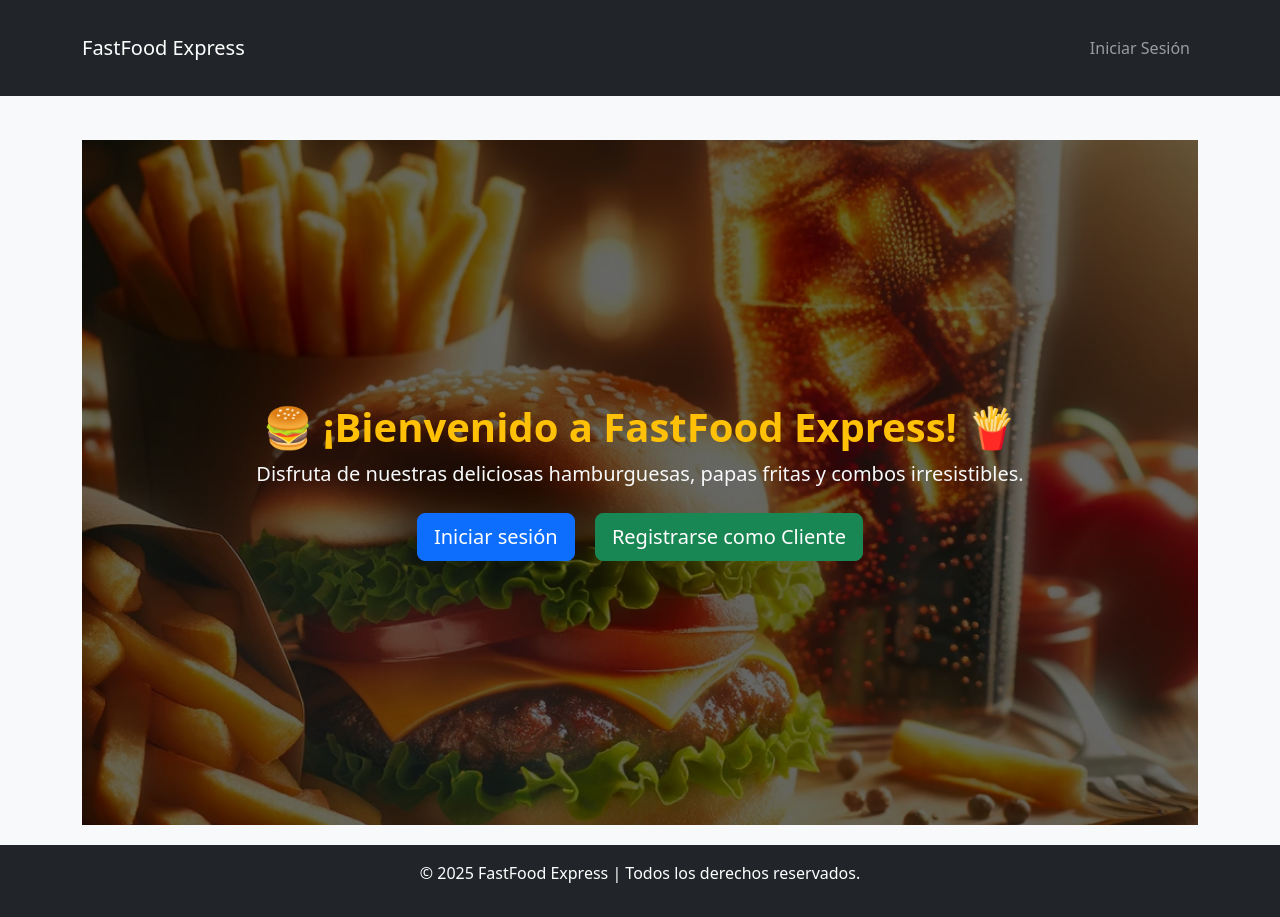
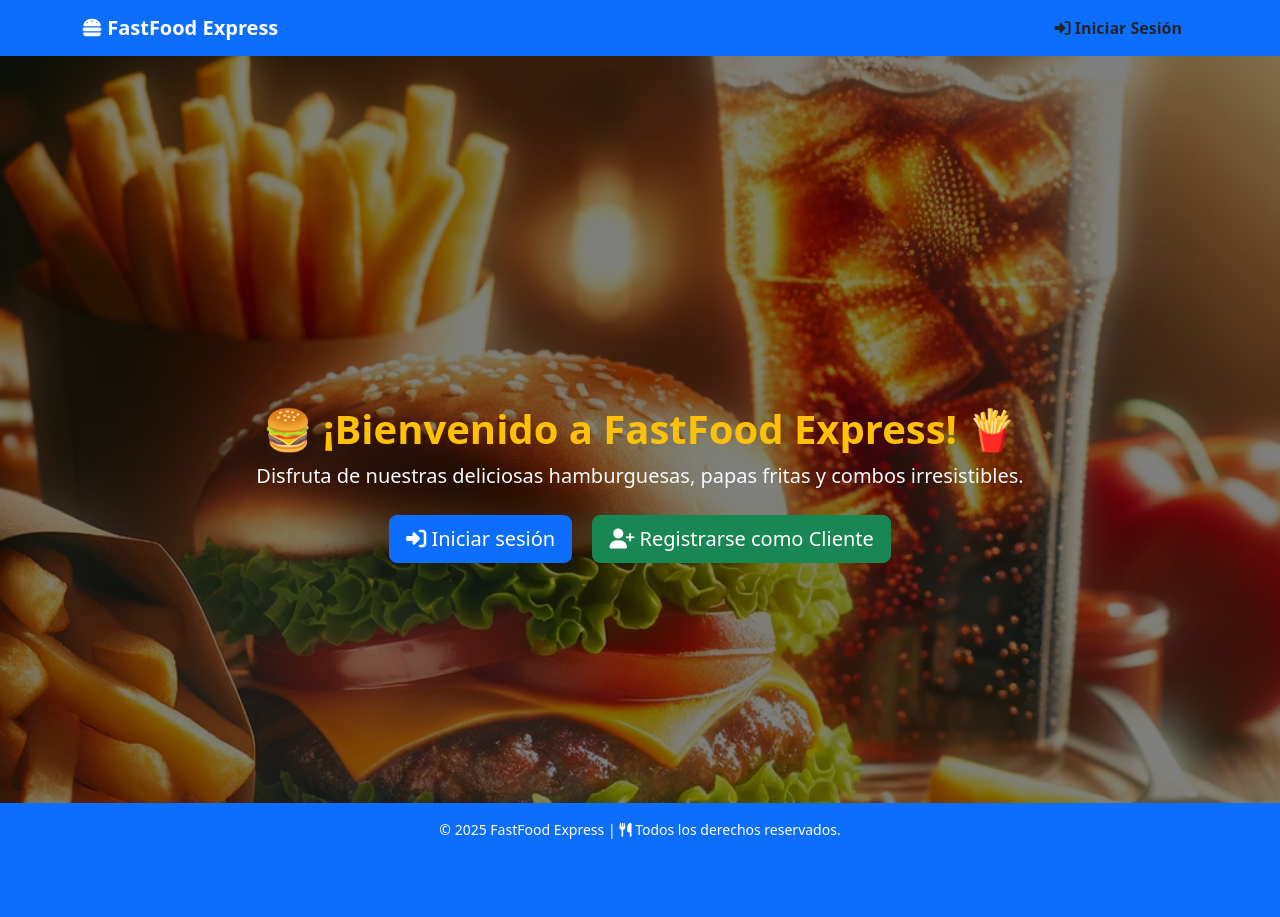
Before and after one commit to Cristhval/ProyectoFinalSegundo, a Django app: page / in a window 1280 px wide. After the commit the page ends 839 px from the top, so only its background shows below. Run offline with Django 5.2, Linux system fonts and the light colour scheme.

Commit message:
actualizacion de estilos 1

```diff
--- a/ProyectoFinal2/static/css/global.css
+++ b/ProyectoFinal2/static/css/global.css
@@ -1,60 +1,54 @@
 /* ====== GLOBAL.CSS ====== */
+
+/* 🔹 Fuente general */
 body {
-    font-family: Arial, sans-serif;
-    background-color: #f8f9fa; /* Fondo claro */
+    font-family: 'Poppins', sans-serif;
+    background-color: #f4f4f4; /* Fondo gris claro */
 }
 
-/* ✅ Contenido con margen adecuado */
-.container {
-    max-width: 900px;
-    margin: 0 auto;
-    padding: 20px;
+/* 🔹 Mejor estilo para el navbar */
+.navbar {
+    background-color: #ff5722 !important; /* Naranja vibrante */
 }
 
-/* ✅ Mejor estilo para títulos */
-h1 {
-    color: #dc3378;
-    font-weight: bold;
-    text-align: center;
-}
-
-/* ✅ Mejor estilo para botones */
+/* 🔹 Botones globales */
 .btn {
     font-size: 16px;
     padding: 10px 18px;
+    border-radius: 8px;
+    transition: 0.3s;
 }
 
-/* ✅ Corrección de navbar */
-.navbar {
-    position: sticky;
-    top: 0;
-    z-index: 1030;
+.btn:hover {
+    opacity: 0.85;
 }
 
-/* ✅ Fondo para home */
-.hero-section {
-    background: url('/static/img/fast_food_banner.png') center/cover no-repeat;
-    height: 70vh;
-    display: flex;
-    justify-content: center;
-    align-items: center;
+/* 🔹 Estilo del footer */
+footer {
+    background-color: #007bff !important; /* 🔹 Azul igual que el navbar */
+    color: white;
+    padding: 15px;
     text-align: center;
-    position: relative;
+    font-size: 14px;
+    width: 100%;
+    position: fixed;
+    bottom: 0;
+    left: 0;
 }
 
-/* ✅ Oscurece la imagen */
-.hero-section .overlay {
-    position: absolute;
-    top: 0;
-    left: 0;
-    width: 100%;
-    height: 100%;
-    background: rgba(0, 0, 0, 0.5);
+/* 🔹 Tarjetas con mejor diseño */
+.card {
+    border-radius: 10px;
+    box-shadow: 2px 2px 10px rgba(0, 0, 0, 0.1);
+    transition: transform 0.3s ease-in-out;
 }
 
-/* ✅ Ajuste del contenido */
-.hero-section .content {
-    position: relative;
-    z-index: 2;
-    color: white;
+.card:hover {
+    transform: scale(1.05);
 }
+
+/* 🔹 Estilo para títulos */
+h1, h2, h3 {
+    color: #ff5722; /* Naranja */
+    font-weight: bold;
+}
--- a/ProyectoFinal2/static/css/home.css
+++ b/ProyectoFinal2/static/css/home.css
@@ -1,39 +1,57 @@
-/* Estilo general */
+/* 🔹 Sección Hero - Imagen de Fondo sin Espacios Blancos */
 .hero-section {
-    background: url('/static/img/fast_food_banner.png') center/cover no-repeat;
-    height: 80vh;
-    position: relative;
+    background-image: url("/static/img/fast_food_banner.png");
+    background-position: center;
+    background-repeat: no-repeat;
+    background-size: cover;
+    min-height: 100vh; /* 🔹 Asegura que cubra toda la pantalla */
+    width: 100vw;
     display: flex;
     justify-content: center;
     align-items: center;
     text-align: center;
-    padding: 20px;
+    position: relative;
+    margin: 0;
+    padding: 0;
 }
 
-/* Oscurece la imagen de fondo */
+/* 🔹 Evita márgenes en el contenido */
+body, html {
+    margin: 0;
+    padding: 0;
+    height: 100%;
+    overflow-x: hidden; /* 🔹 Evita barras de desplazamiento */
+}
+
+/* 🔹 Ajusta la superposición para oscurecer la imagen */
 .hero-section .overlay {
     position: absolute;
     top: 0;
     left: 0;
     width: 100%;
     height: 100%;
-    background: rgba(0, 0, 0, 0.6);
+    background: rgba(0, 0, 0, 0.5);
 }
 
-/* Ajusta el contenido */
+/* 🔹 Ajusta el contenido del banner */
 .hero-section .content {
     position: relative;
     z-index: 2;
     color: white;
+    text-align: center;
+    width: 100%;
+    padding: 20px;
 }
 
-/* Botones llamativos */
-.user-options a {
-    margin: 10px;
-    font-size: 1.2rem;
+/* 🔹 Estilo del footer para que no genere margen superior */
+footer {
+    background-color: #007bff !important;
+    color: white;
+    padding: 15px;
+    text-align: center;
+    font-size: 14px;
+    width: 100%;
+    position: absolute;
+    bottom: 0;
+    left: 0;
 }
-
-.btn-lg {
-    padding: 12px 24px;
-    font-size: 1.2rem;
-}
--- a/ProyectoFinal2/templates/base.html
+++ b/ProyectoFinal2/templates/base.html
@@ -5,19 +5,27 @@
     <meta name="viewport" content="width=device-width, initial-scale=1.0">
     <title>{% block title %}Fast Food Express{% endblock %}</title>
     {% load static %}
+
+    <!-- ✅ CSS Global -->
     <link rel="stylesheet" href="{% static 'css/global.css' %}">
 
-    <!-- ✅ Cargar CSS específico por usuario -->
+    <!-- ✅ Cargar CSS específico -->
     {% block extra_css %}{% endblock %}
 
+    <!-- ✅ Bootstrap y FontAwesome -->
     <link rel="stylesheet" href="https://cdn.jsdelivr.net/npm/bootstrap@5.3.0/dist/css/bootstrap.min.css">
+    <link rel="stylesheet" href="https://cdnjs.cloudflare.com/ajax/libs/font-awesome/6.4.2/css/all.min.css">
+
     <script src="https://cdn.jsdelivr.net/npm/bootstrap@5.3.0/dist/js/bootstrap.bundle.min.js"></script>
 </head>
-<body class="bg-light d-flex flex-column min-vh-100">
+<body class="d-flex flex-column min-vh-100">
 
-    <nav class="navbar navbar-expand-lg navbar-dark bg-dark">
+    <!-- 🔹 Navbar Moderno -->
+    <nav class="navbar navbar-expand-lg navbar-dark bg-primary shadow">
         <div class="container">
-            <a class="navbar-brand" href="{% url 'public_home' %}">FastFood Express</a>
+            <a class="navbar-brand fw-bold" href="{% url 'public_home' %}">
+                <i class="fas fa-hamburger"></i> FastFood Express
+            </a>
             <button class="navbar-toggler" type="button" data-bs-toggle="collapse" data-bs-target="#navbarNav">
                 <span class="navbar-toggler-icon"></span>
             </button>
@@ -25,17 +33,23 @@
                 <ul class="navbar-nav ms-auto">
                     {% if user.is_authenticated %}
                         <li class="nav-item">
-                            <a class="nav-link" href="{% url 'home' %}">Dashboard</a>
+                            <a class="nav-link text-white fw-bold" href="{% url 'home' %}">
+                                <i class="fas fa-tachometer-alt"></i> Dashboard
+                            </a>
                         </li>
                         <li class="nav-item">
                             <form action="{% url 'logout' %}" method="post" class="d-inline">
                                 {% csrf_token %}
-                                <button type="submit" class="btn btn-outline-light">Cerrar sesión</button>
+                                <button type="submit" class="btn btn-danger ms-2">
+                                    <i class="fas fa-sign-out-alt"></i> Cerrar sesión
+                                </button>
                             </form>
                         </li>
                     {% else %}
                         <li class="nav-item">
-                            <a class="nav-link" href="{% url 'login' %}">Iniciar Sesión</a>
+                            <a class="nav-link btn btn-warning text-dark px-3 fw-bold" href="{% url 'login' %}">
+                                <i class="fas fa-sign-in-alt"></i> Iniciar Sesión
+                            </a>
                         </li>
                     {% endif %}
                 </ul>
@@ -43,12 +57,14 @@
         </div>
     </nav>
 
-    <main class="container mt-4">
+    <!-- 🔹 Contenido Principal -->
+    <main class="container-fluid p-0 flex-grow-1">
         {% block content %}{% endblock %}
     </main>
 
-    <footer class="mt-auto bg-dark text-white text-center py-3">
-        <p>&copy; 2025 FastFood Express | Todos los derechos reservados.</p>
+    <!-- 🔹 Footer Mejorado -->
+    <footer class="bg-primary text-white text-center py-3 mt-auto">
+        <p class="mb-0">&copy; 2025 FastFood Express | <i class="fas fa-utensils"></i> Todos los derechos reservados.</p>
     </footer>
 
 </body>
```
Also changed, not shown: ProyectoFinal2/templates/home.html (+13 -33 lines), ProyectoFinal2/db.sqlite3.
